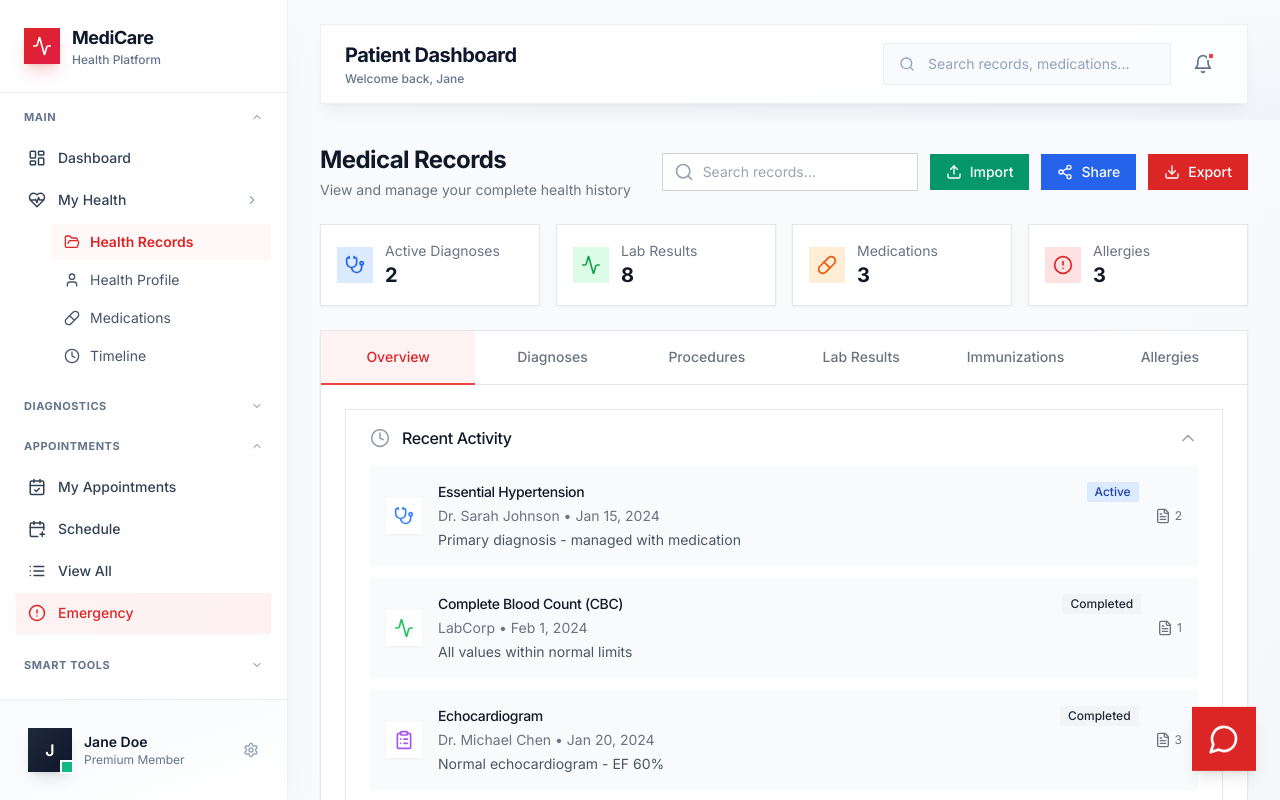
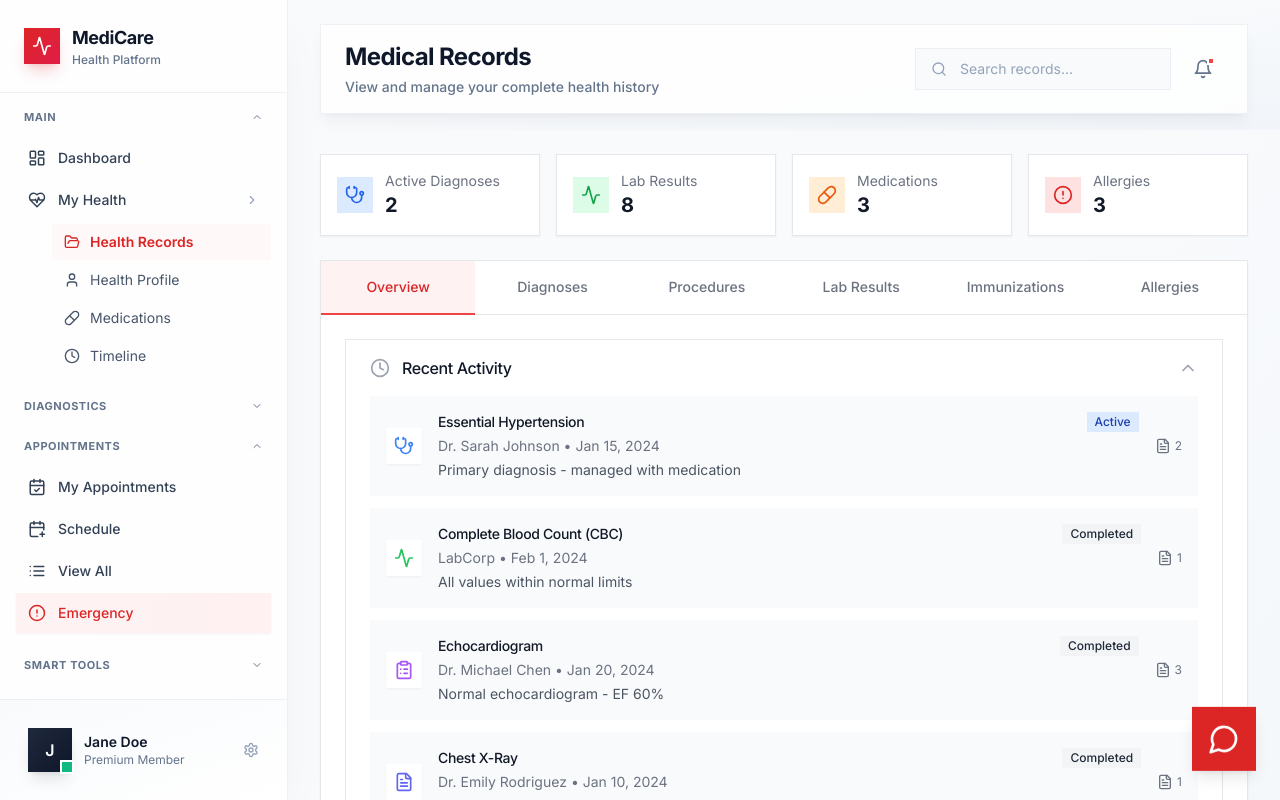
Before and after one commit to PraiseOrly/cardiactek-website, a React (Vite) app: page /patient-dashboard in a window 1280 px wide. Both pictures are taken after a click on the button "Health Records". Shown: the top 800 px of the page. Built offline with nearby package versions, Linux system fonts and the light colour scheme.

Commit message:
PatientDashboard and PatientHeader: Integrate dynamic page titles and modularize header for improved usability

```diff
--- a/src/components/patient/MyHealth/HealthRecords.tsx
+++ b/src/components/patient/MyHealth/HealthRecords.tsx
@@ -6,17 +6,14 @@ import {
   ChevronUpIcon,
   ClipboardListIcon,
   ClockIcon,
-  DownloadIcon,
   FileTextIcon,
   FilterIcon,
   PillIcon,
   PlusIcon,
-  SearchIcon,
-  Share2,
-  StethoscopeIcon,
-  Upload
+  StethoscopeIcon
 } from 'lucide-react';
 import React, { useState } from 'react';
+import PatientHeader from '../PatientHeader';
 
 interface MedicalRecord {
   id: string;
@@ -237,37 +234,6 @@ const HealthRecords: React.FC = () => {
 
   return (
     <div className="space-y-6">
-      {/* Header */}
-      <div className="flex flex-col md:flex-row md:items-center md:justify-between">
-        <div>
-          <h2 className="text-2xl font-bold text-gray-900">Medical Records</h2>
-          <p className="text-sm text-gray-500 mt-1">View and manage your complete health history</p>
-        </div>
-        <div className="mt-4 md:mt-0 flex items-center space-x-3">
-          <div className="relative">
-            <SearchIcon className="h-5 w-5 absolute left-3 top-1/2 transform -translate-y-1/2 text-gray-400" />
-            <input
-              type="text"
-              placeholder="Search records..."
-              value={searchTerm}
-              onChange={(e) => setSearchTerm(e.target.value)}
-              className="pl-10 pr-4 py-2 border border-gray-300 rounded-lg focus:ring-2 focus:ring-red-500 focus:border-transparent text-sm w-64"
-            />
-          </div>
-          <button className="flex items-center px-4 py-2 bg-emerald-600 text-white rounded-lg hover:bg-emerald-700 transition-colors text-sm font-medium">
-            <Upload className="h-4 w-4 mr-2" />
-            Import
-          </button>
-          <button className="flex items-center px-4 py-2 bg-blue-600 text-white rounded-lg hover:bg-blue-700 transition-colors text-sm font-medium">
-            <Share2 className="h-4 w-4 mr-2" />
-            Share
-          </button>
-          <button className="flex items-center px-4 py-2 bg-red-600 text-white rounded-lg hover:bg-red-700 transition-colors text-sm font-medium">
-            <DownloadIcon className="h-4 w-4 mr-2" />
-            Export
-          </button>
-        </div>
-      </div>
 
       {/* Quick Stats */}
       <div className="grid grid-cols-2 md:grid-cols-4 gap-4">
--- a/src/components/patient/PatientHeader.tsx
+++ b/src/components/patient/PatientHeader.tsx
@@ -1,28 +1,105 @@
-import { Bell, Menu, Search } from 'lucide-react'
+import { Bell, Download, Menu, Search, Share2, Upload } from 'lucide-react'
 
 interface PatientHeaderProps {
-  setSidebarOpen: (open: boolean) => void
+  setSidebarOpen?: (open: boolean) => void
   pageTitle?: string
   userName?: string
+  headerType?: 'default' | 'records'
+  searchValue?: string
+  onSearchChange?: (value: string) => void
+  onImport?: () => void
+  onShare?: () => void
+  onExport?: () => void
 }
 
 export default function PatientHeader({
   setSidebarOpen,
   pageTitle = 'Patient Dashboard',
   userName = 'Jane',
+  headerType = 'default',
+  searchValue = '',
+  onSearchChange,
+  onImport,
+  onShare,
+  onExport,
 }: PatientHeaderProps) {
+  // Records header type
+  if (headerType === 'records') {
     return (
-    /* Top Navigation Bar - Sticky header */
+      <header className="sticky top-0 z-30 px-4 sm:px-6 lg:px-8 pt-6 pb-4 bg-gradient-to-br from-slate-50 via-slate-50 to-slate-100">
+        <div className="bg-white/80 backdrop-blur-xl rounded-2xl shadow-lg shadow-slate-900/5 border border-slate-200/60 px-6 py-4">
+          <div className="flex flex-col md:flex-row md:items-center md:justify-between gap-4">
+            <div>
+              <h1 className="text-2xl font-bold text-slate-900 tracking-tight">
+                {pageTitle}
+              </h1>
+              <p className="text-sm text-slate-500 font-medium mt-1">
+                View and manage your complete health history
+              </p>
+            </div>
+            <div className="flex items-center gap-3">
+              <div className="relative">
+                <Search className="absolute left-4 top-1/2 -translate-y-1/2 text-slate-400 w-4 h-4" />
+                <input
+                  type="text"
+                  placeholder="Search records..."
+                  value={searchValue}
+                  onChange={(e) => onSearchChange?.(e.target.value)}
+                  className="pl-11 pr-4 py-2.5 bg-slate-50 border border-slate-200/60 rounded-xl text-sm focus:ring-2 focus:ring-red-500/20 focus:border-red-300 w-64 transition-all duration-200 placeholder:text-slate-400"
+                />
+              </div>
+              {onImport && (
+                <button
+                  onClick={onImport}
+                  className="flex items-center px-4 py-2.5 bg-emerald-600 text-white rounded-xl hover:bg-emerald-700 transition-colors text-sm font-medium shadow-sm"
+                >
+                  <Upload className="h-4 w-4 mr-2" />
+                  Import
+                </button>
+              )}
+              {onShare && (
+                <button
+                  onClick={onShare}
+                  className="flex items-center px-4 py-2.5 bg-blue-600 text-white rounded-xl hover:bg-blue-700 transition-colors text-sm font-medium shadow-sm"
+                >
+                  <Share2 className="h-4 w-4 mr-2" />
+                  Share
+                </button>
+              )}
+              {onExport && (
+                <button
+                  onClick={onExport}
+                  className="flex items-center px-4 py-2.5 bg-red-600 text-white rounded-xl hover:bg-red-700 transition-colors text-sm font-medium shadow-sm"
+                >
+                  <Download className="h-4 w-4 mr-2" />
+                  Export
+                </button>
+              )}
+              <button className="relative p-2.5 text-slate-500 hover:text-slate-700 hover:bg-slate-100 rounded-xl transition-all duration-200">
+                <Bell className="w-5 h-5" />
+                <span className="absolute top-2 right-2 w-2 h-2 bg-red-500 rounded-full border-2 border-white shadow-sm"></span>
+              </button>
+            </div>
+          </div>
+        </div>
+      </header>
+    )
+  }
+
+  // Default header type (Dashboard)
+  return (
     <header className="sticky top-0 z-30 px-4 sm:px-6 lg:px-8 pt-6 pb-4 bg-gradient-to-br from-slate-50 via-slate-50 to-slate-100">
       <div className="bg-white/80 backdrop-blur-xl rounded-2xl shadow-lg shadow-slate-900/5 border border-slate-200/60 px-6 py-4">
         <div className="flex justify-between items-center">
           <div className="flex items-center gap-4">
+            {setSidebarOpen && (
               <button
                 onClick={() => setSidebarOpen(true)}
                 className="lg:hidden p-2.5 hover:bg-slate-100 rounded-xl transition-all duration-200 shadow-sm"
               >
                 <Menu size={20} className="text-slate-700" />
               </button>
+            )}
             <div>
               <h1 className="text-xl font-bold text-slate-900 tracking-tight">
                 {pageTitle}
@@ -39,6 +116,8 @@ export default function PatientHeader({
               <input
                 type="text"
                 placeholder="Search records, medications..."
+                value={searchValue}
+                onChange={(e) => onSearchChange?.(e.target.value)}
                 className="pl-11 pr-4 py-2.5 bg-slate-50 border border-slate-200/60 rounded-xl text-sm focus:ring-2 focus:ring-red-500/20 focus:border-red-300 w-72 transition-all duration-200 placeholder:text-slate-400"
               />
             </div>
--- a/src/pages/patient_app/PatientDashboard.tsx
+++ b/src/pages/patient_app/PatientDashboard.tsx
@@ -39,6 +39,7 @@ import { VitalCard } from '../../components/Patient/VitalCard'
 export default function PatientDashboard() {
   const [activeMenuItem, setActiveMenuItem] = useState('Dashboard')
   const [sidebarOpen, setSidebarOpen] = useState(false)
+  const [searchTerm, setSearchTerm] = useState('')
   const [expandedSections, setExpandedSections] = useState<string[]>([
     'Main',
     'Appointments',
@@ -50,6 +51,29 @@ export default function PatientDashboard() {
         : [...prev, section],
     )
   }
+
+  const getPageTitle = (menuItem: string): string => {
+    const titles: Record<string, string> = {
+      Dashboard: 'Patient Dashboard',
+      'Health Records': 'Medical Records',
+      'Health Profile': 'Health Profile',
+      Medications: 'Medications',
+      Timeline: 'Health Timeline',
+      'Diagnostic Tests': 'Diagnostic Tests',
+      'Test Analysis': 'Test Analysis',
+      'My Appointments': 'My Appointments',
+      Schedule: 'Schedule Appointment',
+      'View All': 'All Appointments',
+      Emergency: 'Emergency Services',
+      'Devices & Integrations': 'Devices & Integrations',
+      Notifications: 'Notifications',
+      Settings: 'Settings',
+      Privacy: 'Privacy & Security',
+      Billing: 'Billing & Payments',
+    }
+    return titles[menuItem] || 'Patient Dashboard'
+  }
+
   const menuSections = [
     {
       title: 'Main',
@@ -180,7 +204,11 @@ export default function PatientDashboard() {
 
       {/* Main Content - Takes remaining space */}
       <div className="flex-1 flex flex-col min-w-0 lg:ml-72">
-        <PatientHeader setSidebarOpen={setSidebarOpen} />
+        <PatientHeader
+          setSidebarOpen={setSidebarOpen}
+          pageTitle={getPageTitle(activeMenuItem)}
+          headerType={activeMenuItem === 'Health Records' ? 'records' : 'default'}
+        />
 
         <main className="flex-1 overflow-y-auto">
           <div className="max-w-7xl mx-auto px-4 sm:px-6 lg:px-8 py-6">
```
Lines whose indentation alone changed are shown as unchanged.
